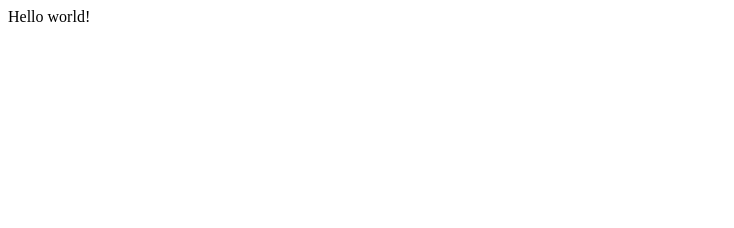
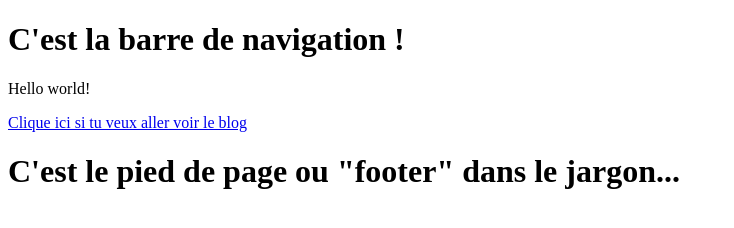
Before and after one commit to ismaelguerrib/babeloued-gatsby, a Gatsby site: page / in a window 1280 px wide. Shown: the whole page, without its empty margins (0-734 px from the left). Built offline with nearby package versions, Linux system fonts and the light colour scheme; Gatsby itself is replaced by a stand-in of ours.

Commit message:
structure, pages and components

```diff
--- /dev/null
+++ b/src/components/Footer.js
@@ -0,0 +1,11 @@
+import React from 'react'
+
+const Footer = () => {
+  return (
+    <div>
+      <h1>C'est le pied de page ou "footer" dans le jargon...</h1>
+    </div>
+  )
+}
+
+export default Footer
--- /dev/null
+++ b/src/components/Layout.js
@@ -0,0 +1,14 @@
+import React, { Fragment } from 'react'
+import Navbar from './Navbar'
+import Footer from './Footer'
+
+const Layout = ({ children }) => {
+  return (
+    <Fragment>
+      <Navbar />
+      {children}
+      <Footer />
+    </Fragment>
+  )
+}
+export default Layout
--- /dev/null
+++ b/src/components/Navbar.js
@@ -0,0 +1,11 @@
+import React from 'react'
+
+const Navbar = () => {
+  return (
+    <div>
+      <h1> C'est la barre de navigation ! </h1>
+    </div>
+  )
+}
+
+export default Navbar
--- a/src/pages/index.js
+++ b/src/pages/index.js
@@ -1,5 +1,16 @@
-import React from "react"
+import React, { Fragment } from "react"
+import { Link } from "gatsby"
+import Layout from '../components/Layout'
 
-export default function Home() {
-  return <div>Hello world!</div>
+export default () => {
+  return (
+    <Fragment>
+      <Layout>
+        <p> Hello world!</p>
+        <Link to='/blog/'>Clique ici si tu veux aller voir le blog</Link>
+      </Layout>
+
+    </Fragment>
+  )
+
 }
```
Also changed, not shown: src/pages/404.js (added, +10 -0 lines), src/pages/blog.js (added, +12 -0 lines), src/pages/contact.js (added, +11 -0 lines), src/pages/tours.js (added, +13 -0 lines), static/favicon.ico.
